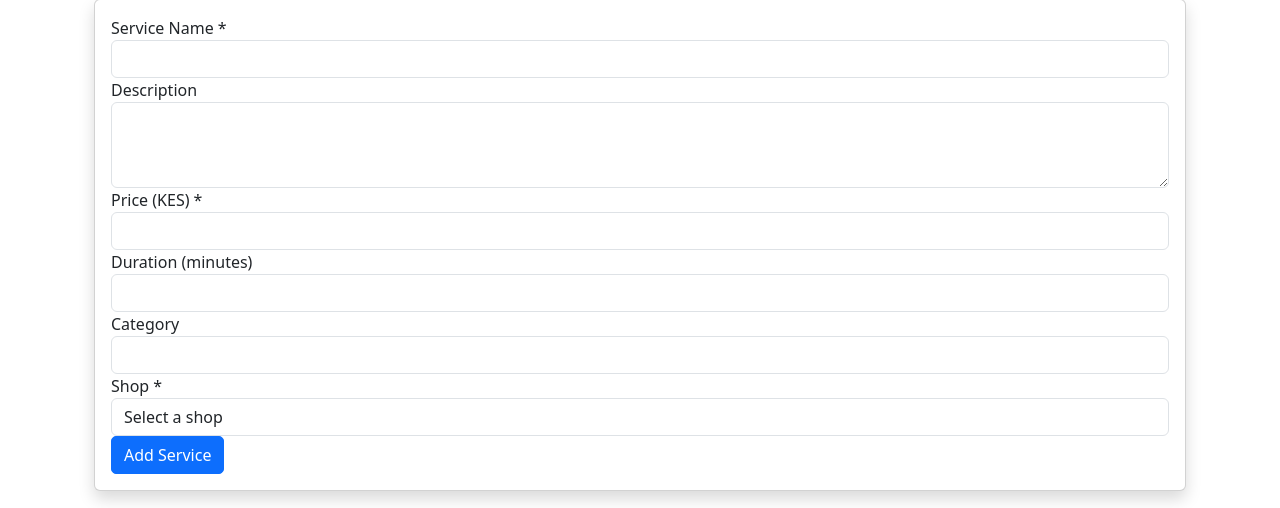
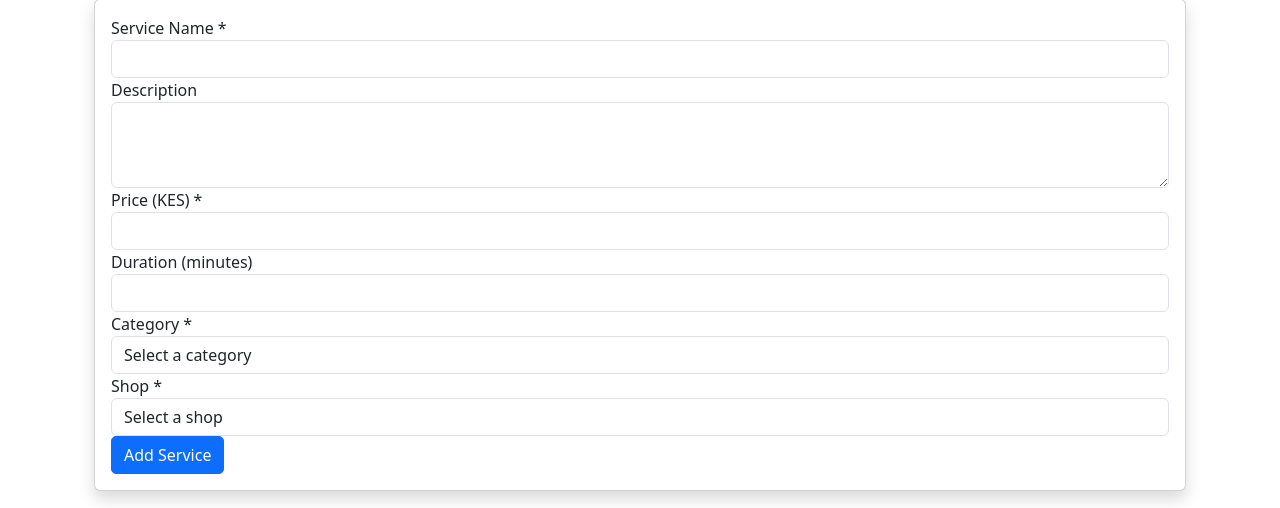
Before and after one commit to GEOFFREY-MO/hackathon, a Flask app: page /admin/services/add in a window 1280 px wide. Shown: the part 143-651 px from the top of the page. Run offline with Flask 2, Linux system fonts and the light colour scheme; a user stored in the database is signed in; data comes from the database, SQL or seed files in the repository; data that the repository does not hold is empty.

Commit message:
fix: Update service category handling to use category IDs instead of names

```diff
--- a/backend/admin.py
+++ b/backend/admin.py
@@ -1156,17 +1156,20 @@ def add_service():
             description = request.form.get('description')
             price = request.form.get('price')
             duration = request.form.get('duration')
-            category = request.form.get('category')
+            category_id = request.form.get('category_id')
             shop_id = request.form.get('shop_id')
             apply_to_all_shops = request.form.get('apply_to_all_shops') == 'on'
 
-            if not all([name, price]):
-                flash('Name and price are required.', 'danger')
+            if not all([name, price, category_id]):
+                flash('Name, price, and category are required.', 'danger')
                 return redirect(url_for('admin.manage_services'))
 
             if not apply_to_all_shops and not shop_id:
                 flash('Please select a shop or apply to all shops.', 'danger')
                 return redirect(url_for('admin.manage_services'))
+
+            # Get the category
+            category = ServiceCategory.query.get_or_404(category_id)
 
             if apply_to_all_shops:
                 # Get all shops
@@ -1177,7 +1180,7 @@ def add_service():
                         description=description,
                         price=float(price),
                         duration=int(duration) if duration else None,
-                        category=category,
+                        category=category.name,
                         shop_id=shop.id
                     )
                     db.session.add(service)
@@ -1187,7 +1190,7 @@ def add_service():
                     description=description,
                     price=float(price),
                     duration=int(duration) if duration else None,
-                    category=category,
+                    category=category.name,
                     shop_id=shop_id
                 )
                 db.session.add(service)
@@ -1201,7 +1204,8 @@ def add_service():
             flash('Error adding service.', 'danger')
 
     shops = Shop.query.all()
-    return render_template('admin/add_service.html', shops=shops)
+    categories = ServiceCategory.query.all()
+    return render_template('admin/add_service.html', shops=shops, categories=categories)
 
 
 @admin_bp.route('/services/<int:service_id>/edit', methods=['GET', 'POST'])
--- a/backend/templates/admin/add_service.html
+++ b/backend/templates/admin/add_service.html
@@ -48,8 +48,13 @@
                 </div>
 
                 <div class="form-group">
-                    <label for="category">Category</label>
-                    <input type="text" class="form-control" id="category" name="category">
+                    <label for="category">Category *</label>
+                    <select class="form-control" id="category" name="category_id" required>
+                        <option value="">Select a category</option>
+                        {% for category in categories %}
+                        <option value="{{ category.id }}">{{ category.name }}</option>
+                        {% endfor %}
+                    </select>
                 </div>
 
                 <div class="form-group">
```
Also changed, not shown: backend/templates/admin/services.html (+5 -5 lines).
